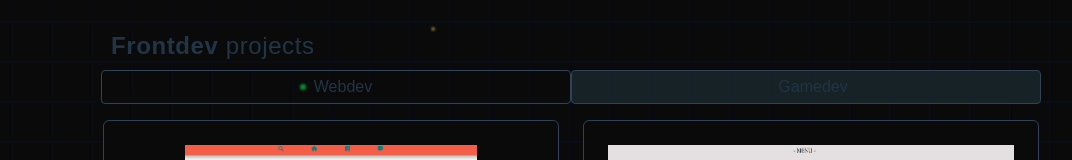
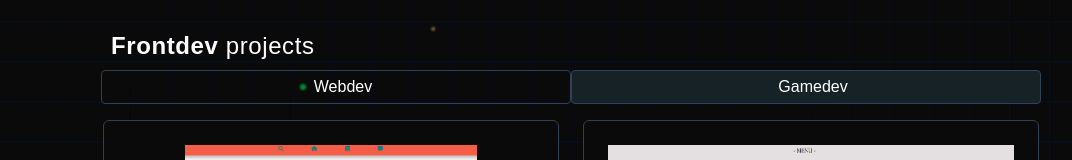
Before and after one commit to ElsIfElse/portfolio, a React (Vite) app: page / in a window 1280 px wide. Shown: the part 602-762 px from the top of the page, without its empty margins (69-1141 px from the left). Built offline with nearby package versions, Linux system fonts and the light colour scheme.

Commit message:
fixed preferred color scheme issue on safari and messenger built in browser

```diff
--- a/src/index.css
+++ b/src/index.css
@@ -3,8 +3,8 @@
   line-height: 1.5;
   font-weight: 400;
 
-  color-scheme: light;
-  color: rgba(255, 255, 255, 0.87);
+  color-scheme: light dark;
+  color: rgba(255, 255, 255, 1);
   background-color: #242424;
   overflow-x:hidden ;
 
@@ -14,7 +14,6 @@
   -moz-osx-font-smoothing: grayscale;
 }
 
-
 body {
   margin: 0;
   display: flex;
@@ -22,17 +21,3 @@
   min-width: 320px;
   min-height: 100vh;
 }
-
-
-@media (prefers-color-scheme: light) {
-  :root {
-    color: #213547;
-    background-color: #ffffff;
-  }
-  a:hover {
-    color: #747bff;
-  }
-  button {
-    background-color: #f9f9f9;
-  }
-}
```
